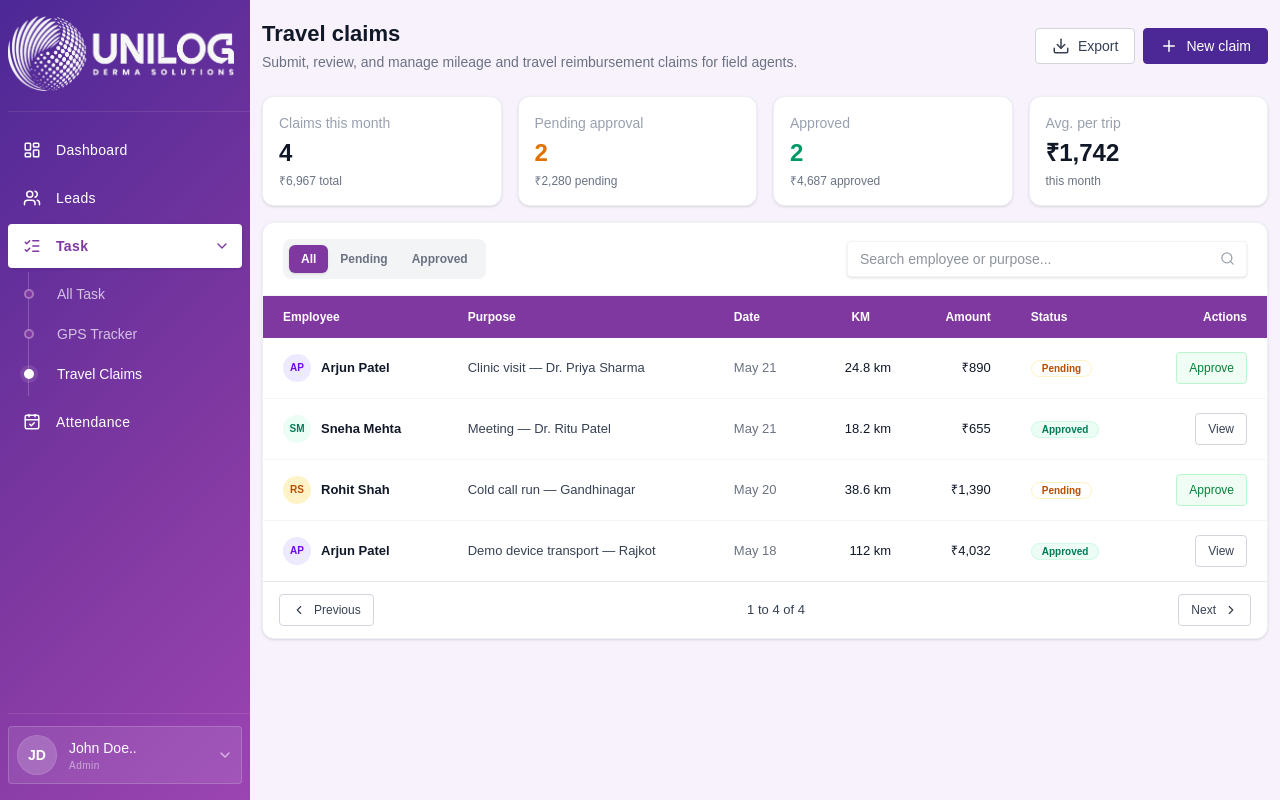
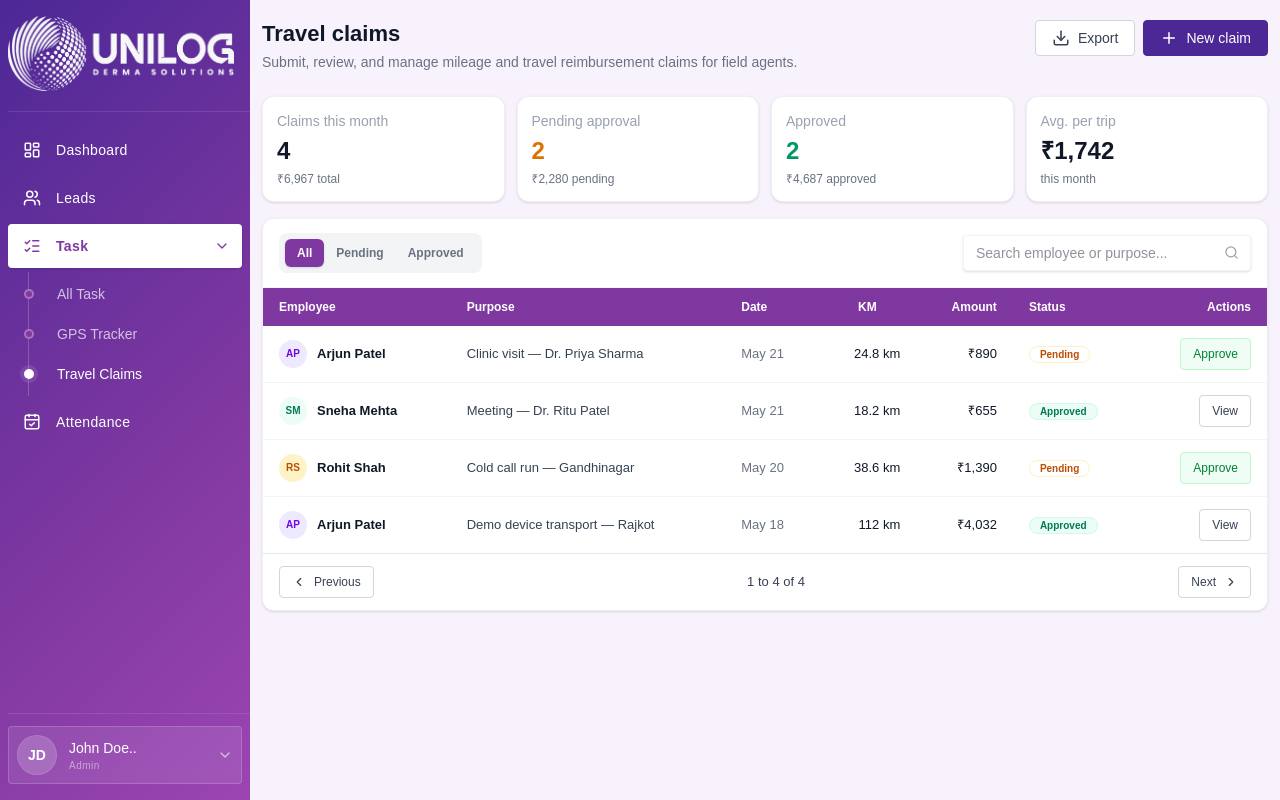
Before and after one commit to AlkamaSunasara00/glowison-erp, a Next.js app: page /task/travel-claims in a window 1280 px wide. Built offline with nearby package versions, Linux system fonts and the light colour scheme.

Commit message:
make all the pages responsive

```diff
--- a/src/components/leads/leadsModal/KanbanModal.jsx
+++ b/src/components/leads/leadsModal/KanbanModal.jsx
@@ -591,7 +591,8 @@ const KanbanModal = ({ open, onClose, onAddLead }) => {
             </Button>
           </div>
 
-          <div className="mt-3 grid gap-2 lg:grid-cols-[minmax(0,1fr)_220px_auto]">
+          <div className="mt-3 grid grid-cols-2 gap-2.5 lg:grid-cols-[minmax(0,1fr)_220px_280px]">
+            <div className="col-span-1 lg:col-span-1">
               <Input
                 id="kanban-search"
                 value={search}
@@ -602,7 +603,9 @@ const KanbanModal = ({ open, onClose, onAddLead }) => {
                 }
                 className="rounded-lg border-gray-200 bg-gray-50 shadow-none"
               />
+            </div>
 
+            <div className="col-span-1 lg:col-span-1">
               <Input
                 type="select"
                 id="kanban-assignee"
@@ -612,8 +615,9 @@ const KanbanModal = ({ open, onClose, onAddLead }) => {
                 options={ASSIGNEE_OPTIONS}
                 className="rounded-lg border-gray-200 bg-gray-50 shadow-none"
               />
+            </div>
 
-            <div className="grid grid-cols-1 gap-2 sm:grid-cols-2 lg:flex lg:justify-end">
+            <div className="grid grid-cols-2 gap-2 col-span-2 lg:col-span-1 lg:flex lg:justify-end">
               <Button
                 variant="outline"
                 className="justify-center rounded-lg"
--- a/src/components/tavelClaims/TravelClaims.jsx
+++ b/src/components/tavelClaims/TravelClaims.jsx
@@ -183,16 +183,15 @@ export const TravelClaims = () => {
 
   return (
     <div className="flex min-h-screen w-full flex-col gap-4 animate-fade-in relative">
-      {/* ── HEADER ─────────────────────────────────────────── */}
-      <div className="flex flex-col gap-3 lg:flex-row lg:items-center lg:justify-between py-2">
-        <div>
+      <div className="flex flex-col gap-4 sm:flex-row sm:items-start sm:justify-between py-2">
+        <div className="space-y-1">
           <h1 className="page-header">Travel claims</h1>
-          <p className="mt-1 text-sm text-gray-500">
+          <p className="text-sm text-gray-500 max-w-md lg:max-w-xl">
             Submit, review, and manage mileage and travel reimbursement claims for field agents.
           </p>
         </div>
 
-        <div className="flex flex-col gap-2 sm:flex-row sm:items-center">
+        <div className="flex flex-wrap items-center gap-2 shrink-0">
           <Button
             size="md"
             variant="outline"
@@ -203,7 +202,7 @@ export const TravelClaims = () => {
           <Button
             variant="solid"
             size="md"
-              leftIcon={(props) => <Icons name="Plus"{...props} />}
+            leftIcon={(props) => <Icons name="Plus" {...props} />}
             onClick={() => setIsNewClaimOpen(true)}
           >
             New claim
@@ -212,9 +211,9 @@ export const TravelClaims = () => {
       </div>
 
       {/* ── STATS ROW ─────────────────────────────────────── */}
-      <div className="grid grid-cols-1 md:grid-cols-2 xl:grid-cols-4 gap-4">
+      <div className="grid grid-cols-1 sm:grid-cols-2 lg:grid-cols-4 gap-3">
         {/* Metric 1 */}
-        <div className="bg-white border border-slate-200/60 rounded-xl p-4 shadow-sm flex flex-col gap-1">
+        <div className="bg-white border border-slate-200/60 rounded-xl p-3.5 shadow-sm flex flex-col gap-1">
           <p className="text-sm text-gray-400">
             Claims this month
           </p>
@@ -227,7 +226,7 @@ export const TravelClaims = () => {
         </div>
 
         {/* Metric 2 */}
-        <div className="bg-white border border-slate-200/60 rounded-xl p-4 shadow-sm flex flex-col gap-1">
+        <div className="bg-white border border-slate-200/60 rounded-xl p-3.5 shadow-sm flex flex-col gap-1">
           <p className="text-sm text-gray-400">
             Pending approval
           </p>
@@ -240,7 +239,7 @@ export const TravelClaims = () => {
         </div>
 
         {/* Metric 3 */}
-        <div className="bg-white border border-slate-200/60 rounded-xl p-4 shadow-sm flex flex-col gap-1">
+        <div className="bg-white border border-slate-200/60 rounded-xl p-3.5 shadow-sm flex flex-col gap-1">
           <p className="text-sm text-gray-400">
             Approved
           </p>
@@ -253,7 +252,7 @@ export const TravelClaims = () => {
         </div>
 
         {/* Metric 4 */}
-        <div className="bg-white border border-slate-200/60 rounded-xl p-4 shadow-sm flex flex-col gap-1">
+        <div className="bg-white border border-slate-200/60 rounded-xl p-3.5 shadow-sm flex flex-col gap-1">
           <p className="text-sm text-gray-400">
             Avg. per trip
           </p>
@@ -267,7 +266,7 @@ export const TravelClaims = () => {
       {/* ── CLAIMS TABLE BLOCK ──────────────────────────────── */}
       <div className="bg-white rounded-xl shadow-sm border border-slate-200/60 flex flex-col overflow-hidden">
         {/* Table Filter Actions Header */}
-        <div className="flex flex-col gap-3 border-b border-gray-100 px-5 py-4 md:flex-row md:items-center md:justify-between">
+        <div className="flex flex-col gap-3 border-b border-gray-100 px-4 py-3.5 md:flex-row md:items-center md:justify-between">
           <div className="flex items-center gap-3">
             <div className="flex bg-gray-100 p-1.5 rounded-lg">
               {["all", "pending", "approved"].map((tab) => (
@@ -290,7 +289,7 @@ export const TravelClaims = () => {
           </div>
 
           <div className="flex flex-col gap-2.5 sm:flex-row sm:items-center">
-            <div className="w-full sm:w-100">
+            <div className="w-full sm:w-72">
               <Input
                 id="search-claims"
                 value={search}
@@ -308,17 +307,17 @@ export const TravelClaims = () => {
         </div>
 
         {/* Table Render */}
-        <div className="overflow-x-auto custom-scrollbar">
+        <div className="w-full overflow-x-auto custom-scrollbar">
           <table className="w-full text-left border-collapse min-w-[850px]">
             <thead className="bg-primary text-white text-[12px] font-semibold sticky top-0 z-10">
               <tr>
-                <th className="px-5 py-3">Employee</th>
-                <th className="px-5 py-3">Purpose</th>
-                <th className="px-5 py-3">Date</th>
-                <th className="px-5 py-3 text-center">KM</th>
-                <th className="px-5 py-3 text-right">Amount</th>
-                <th className="px-5 py-3">Status</th>
-                <th className="px-5 py-3 text-right">Actions</th>
+                <th className="px-4 py-2.5">Employee</th>
+                <th className="px-4 py-2.5">Purpose</th>
+                <th className="px-4 py-2.5">Date</th>
+                <th className="px-4 py-2.5 text-center">KM</th>
+                <th className="px-4 py-2.5 text-right">Amount</th>
+                <th className="px-4 py-2.5">Status</th>
+                <th className="px-4 py-2.5 text-right">Actions</th>
               </tr>
             </thead>
             <tbody className="divide-y divide-gray-100">
@@ -327,7 +326,7 @@ export const TravelClaims = () => {
                   key={claim.id}
                   className="hover:bg-slate-50/50 transition-colors text-[13px] text-gray-700"
                 >
-                  <td className="px-5 py-3.5">
+                  <td className="px-4 py-3">
                     <div className="flex items-center gap-2.5">
                       <div
                         className={`w-7 h-7 rounded-full flex items-center justify-center text-[10px] font-bold shrink-0 ${claim.theme.bg}`}
@@ -339,17 +338,17 @@ export const TravelClaims = () => {
                       </span>
                     </div>
                   </td>
-                  <td className="px-5 py-3.5 max-w-[280px] truncate" title={claim.purpose}>
+                  <td className="px-4 py-3 max-w-[280px] truncate" title={claim.purpose}>
                     {claim.purpose}
                   </td>
-                  <td className="px-5 py-3.5 text-gray-500">{claim.date}</td>
-                  <td className="px-5 py-3.5 text-right font-medium text-gray-900">
+                  <td className="px-4 py-3 text-gray-500">{claim.date}</td>
+                  <td className="px-4 py-3 text-right font-medium text-gray-900">
                     {claim.km} km
                   </td>
-                  <td className="px-5 py-3.5 text-right font-medium text-gray-900">
+                  <td className="px-4 py-3 text-right font-medium text-gray-900">
                     {claim.amount}
                   </td>
-                  <td className="px-5 py-3.5">
+                  <td className="px-4 py-3">
                     <span
                       className={`text-[10px] font-bold px-2.5 py-0.5 rounded-full border ${
                         claim.status === "Approved"
@@ -360,7 +359,7 @@ export const TravelClaims = () => {
                       {claim.status}
                     </span>
                   </td>
-                  <td className="px-5 py-3.5 text-right">
+                  <td className="px-4 py-3 text-right">
                     <div className="flex items-center justify-end gap-2">
                       {claim.status === "Pending" ? (
                         <Button
@@ -393,7 +392,7 @@ export const TravelClaims = () => {
           </table>
         </div>
 
-        <div className="border-t border-gray-200 px-4 py-3 flex flex-col gap-3 md:flex-row md:items-center md:justify-between w-full shrink-0">
+        <div className="border-t border-gray-200 px-4 py-3 flex items-center justify-between gap-4 w-full shrink-0">
           <Button
             variant="outline"
             size="sm"
--- a/src/layout/Layout.jsx
+++ b/src/layout/Layout.jsx
@@ -51,7 +51,7 @@ const Layout = ({ children }) => {
 
             {/* Main Content - Dynamic Width */}
             <main className={`
-                flex-1 h-full overflow-y-auto bg-secondary-light p-3
+                flex-1 min-w-0 h-full overflow-y-auto bg-secondary-light p-3
                 transition-all duration-300
                 pt-20 lg:pt-3
             `}>
--- a/src/pages/leads/[id].js
+++ b/src/pages/leads/[id].js
@@ -1,6 +1,6 @@
 import { useRouter } from "next/router";
 import LeadDetail from "@/components/leads/LeadDetail";
-import { leadsData } from "@/components/leads/leads";
+import { leadsData } from "@/components/leads/Leads";
 
 const LeadDetailPage = () => {
   const router = useRouter();
--- a/src/pages/leads/index.js
+++ b/src/pages/leads/index.js
@@ -1,4 +1,4 @@
-import Leads from "@/components/leads/leads";
+import Leads from "@/components/leads/Leads";
 
 const Home = () => {
   return (
```
Also changed, not shown: src/components/gpsTracker/GpsTracker.jsx (+8 -10 lines), src/components/leads/leads.jsx (+11 -14 lines), src/components/task/AllTask.jsx (+65 -8 lines). Lines whose indentation alone changed are shown as unchanged.
